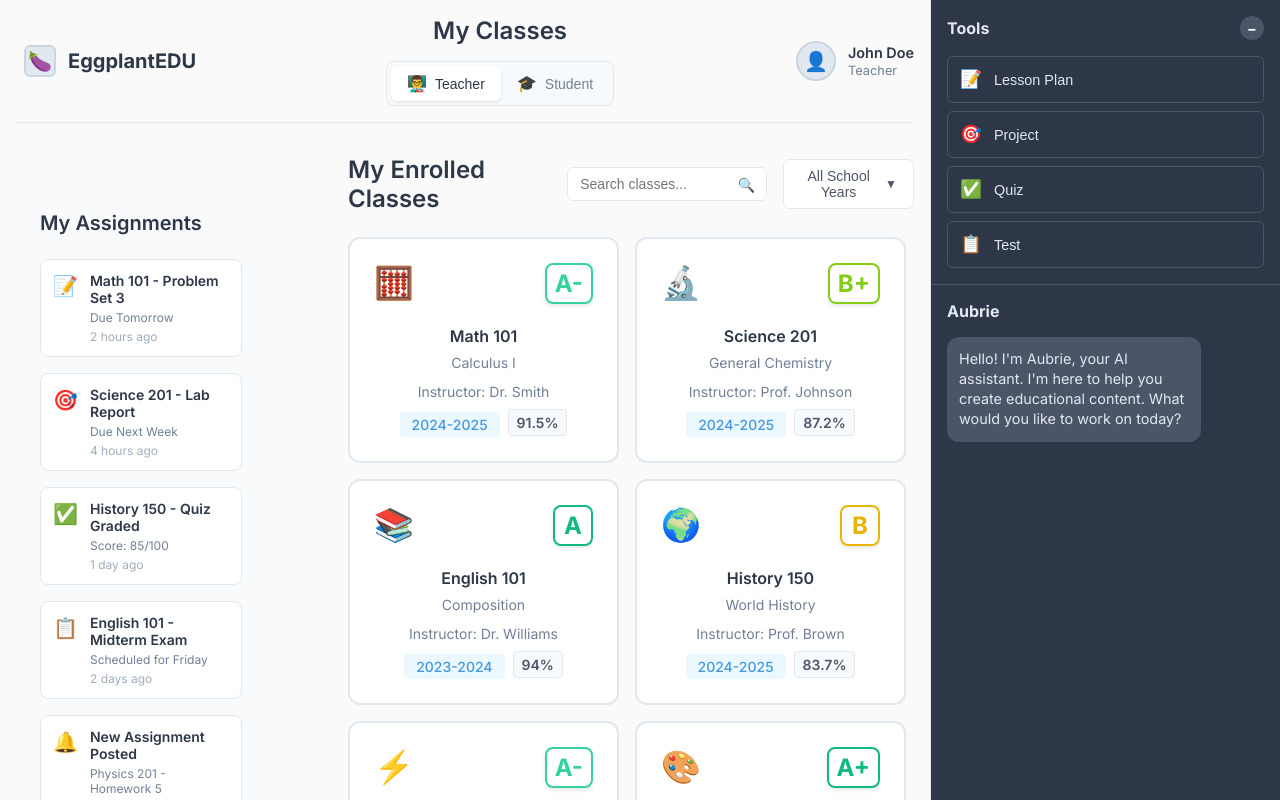
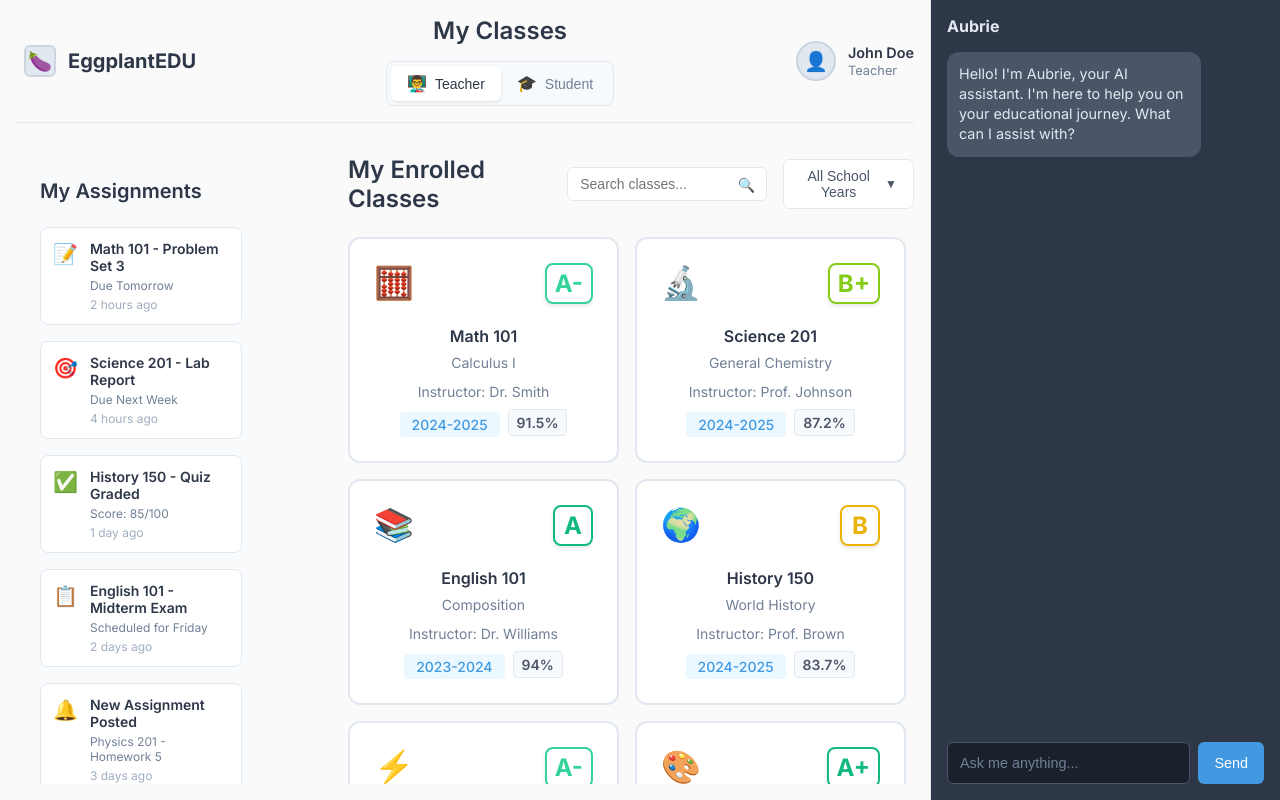
Before and after one commit to jonnyjrice/EggplantAPP-main, a Next.js app in the folder client/: page /student in a window 1280 px wide. Shown: the top 800 px of the page. Built offline with nearby package versions, Linux system fonts and the light colour scheme.

Commit message:
Scrolling Edits

```diff
--- a/client/src/app/globals.css
+++ b/client/src/app/globals.css
@@ -8,8 +8,11 @@
   box-sizing: border-box;
 }
 
-html, body, #__next {
-  height: 100%;
+/* Make the overall app exactly the viewport height and prevent page scrolling.
+   Only inner scrollable regions should scroll (we set `.page-content` below). */
+html, body, #__next, .app {
+  height: 100vh;
+  overflow: hidden;
 }
 
 body {
@@ -19,8 +22,9 @@ body {
 
 .app {
   display: flex;
-  min-height: 100vh;
+  height: 100vh;
   background-color: #ffffff;
+  overflow: hidden; /* ensure the root doesn't scroll */
 }
 
 .main-content {
@@ -246,9 +250,22 @@ body {
 /* Page Content */
 .page-content {
   flex: 1;
+  /* by default the page wrapper does not scroll; specific pages opt-in to have
+     their inner container scroll instead (see helper page classes below) */
   overflow: hidden;
+  overflow-x: hidden;
   padding: 0;
   min-height: 0;
+}
+
+/* Per-page scroll helpers: add one of these classes to `.page-content` to
+   delegate vertical scrolling to the named inner container. */
+.page-content.scroll-classes-main .classes-main {
+  overflow-y: auto;
+}
+
+.page-content.scroll-classes-content .classes-content {
+  overflow-y: auto;
 }
 
 /* Dashboard Layout */
@@ -342,6 +359,8 @@ body {
   display: flex;
   flex-direction: column;
   width: 100%;
+  /* allow children to grow and avoid forced internal scrollbars (especially in Safari) */
+  min-height: 0;
 }
 
 .classes-header {
@@ -1015,29 +1034,11 @@ body {
 
 .classes-content {
   flex: 1;
-  overflow-y: auto;
+  /* Let the parent .page-content handle scrolling so there is only one vertical scrollbar.
+     Avoid creating an inner scroll container here. */
+  overflow: visible;
   overflow-x: hidden;
   padding-right: 0.5rem;
-  scrollbar-width: thin;
-  scrollbar-color: #cbd5e0 #f7fafc;
-}
-
-.classes-content::-webkit-scrollbar {
-  width: 6px;
-}
-
-.classes-content::-webkit-scrollbar-track {
-  background: #f7fafc;
-  border-radius: 3px;
-}
-
-.classes-content::-webkit-scrollbar-thumb {
-  background: #cbd5e0;
-  border-radius: 3px;
-}
-
-.classes-content::-webkit-scrollbar-thumb:hover {
-  background: #a0aec0;
 }
 
 .classes-grid {
@@ -1046,7 +1047,8 @@ body {
   gap: 1rem;
   overflow: visible;
   width: 100%;
-  flex: 1;
+  /* don't force grid to flex-grow (can create scrollbars in some browsers) */
+  flex: 0 0 auto;
 }
 
 .class-card {
@@ -1563,6 +1565,8 @@ body {
 .chat-input {
   display: flex;
   gap: 0.5rem;
+  /* push input to bottom of the chat column (works when .chat-section is a column flex container) */
+  margin-top: auto;
 }
 
 .chat-input input {
--- a/client/src/app/student/page.tsx
+++ b/client/src/app/student/page.tsx
@@ -115,7 +115,7 @@ export default function StudentHomePage() {
   })
 
   return (
-    <div className="page-content">
+  <div className="page-content scroll-classes-main">
       <div className="student-dashboard-layout">
         {/* Left Activity Feed - Student Version */}
         <div className="activity-feed">
--- a/client/src/components/ChatbotSidebar.tsx
+++ b/client/src/components/ChatbotSidebar.tsx
@@ -27,6 +27,21 @@ export default function ChatbotSidebar() {
       window.removeEventListener('headerSidebarToggle', handleHeaderToggle as EventListener)
     }
   }, [])
+
+  // Update initial welcome message depending on route (student view gets a different welcome)
+  useEffect(() => {
+    const studentWelcome = "Hello! I'm Aubrie, your AI assistant. I'm here to help you on your educational journey. What can I assist with?"
+    const teacherWelcome = "Hello! I'm Aubrie, your AI assistant. I'm here to help you create educational content. What would you like to work on today?"
+    const welcome = pathname?.startsWith('/student') ? studentWelcome : teacherWelcome
+
+    setMessages((prev) => {
+      // If the conversation is only the initial bot message, replace it with the appropriate welcome.
+      if (prev.length === 1 && prev[0]?.type === 'bot') {
+        return [{ type: 'bot', text: welcome }]
+      }
+      return prev
+    })
+  }, [pathname])
 
   const navigationButtons = [
     { label: "Lesson Plan", path: "/lesson-plan", icon: "📝" },
@@ -84,7 +99,8 @@ export default function ChatbotSidebar() {
 
   return (
     <div className={`chatbot-sidebar ${isCollapsing ? 'collapsing' : ''}`}>
-      {/* Tools Section with Minimize Button */}
+      {/* Tools Section with Minimize Button (hidden on student pages) */}
+      {!pathname?.startsWith('/student') && (
         <div className="tools-section">
           <div className="tools-header">
             <h3>Tools</h3>
@@ -105,6 +121,7 @@ export default function ChatbotSidebar() {
             ))}
           </div>
         </div>
+      )}
 
       {/* Chat Interface */}
       <div className="chat-section">
--- a/client/src/components/HomePage.tsx
+++ b/client/src/components/HomePage.tsx
@@ -107,7 +107,7 @@ export default function HomePage() {
   })
 
   return (
-    <div className="page-content">
+  <div className="page-content scroll-classes-content">
       <div className="dashboard-layout">
         {/* Left Activity Feed */}
         <div className="activity-feed">
```
Lines whose indentation alone changed are shown as unchanged.
